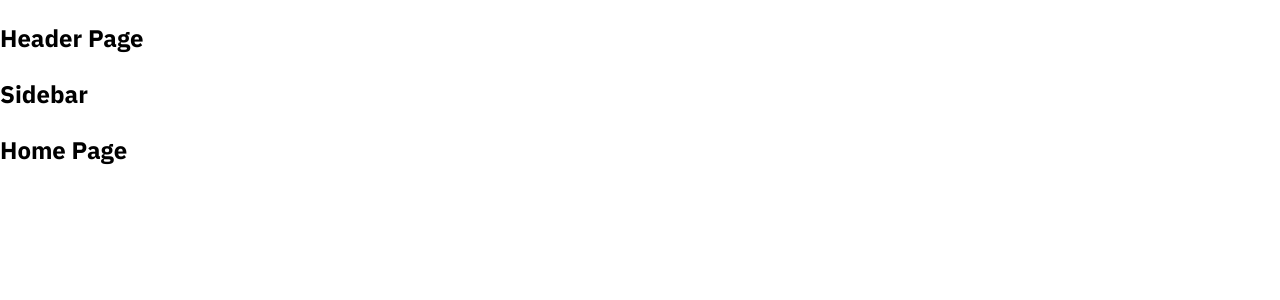
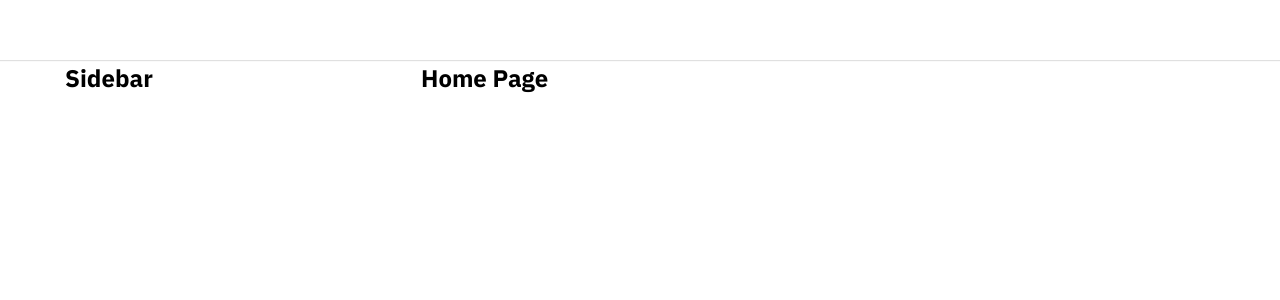
Before and after one commit to NguyenDuyHanh/tiktok-clone, a React (Create React App) app: page / in a window 1280 px wide. Shown: the top 300 px of the page. Built offline with nearby package versions, Linux system fonts and the light colour scheme.

Commit message:
Dựng khung Layout mặc định

```diff
--- a/package.json
+++ b/package.json
@@ -3,6 +3,7 @@
   "version": "0.1.0",
   "private": true,
   "dependencies": {
+    "classnames": "^2.5.1",
     "cra-template": "1.2.0",
     "normalize.css": "^8.0.1",
     "react": "^18.3.1",
--- a/src/components/GlobalStyles/GlobalStyles.scss
+++ b/src/components/GlobalStyles/GlobalStyles.scss
@@ -3,9 +3,15 @@
 
 :root {
     --primary: #fe2c55;
+
+    // default layout
+    --default-layout-header-height: 60px;
+    --default-layout-width: 1150px;
 }
 
 * {
+    margin: 0;
+    padding: 0;
     box-sizing: border-box;
 }
 
--- /dev/null
+++ b/src/components/Layout/DefaultLayout/DefaultLayout.module.scss
@@ -0,0 +1,15 @@
+.wrapper {
+    display: flex;
+    flex-direction: column;
+    align-items: center;
+}
+
+.container {
+    width: var(--default-layout-width);
+    display: flex;
+}
+
+.content {
+    flex: 1;
+    min-height: 1000px;
+}
--- /dev/null
+++ b/src/components/Layout/DefaultLayout/Sidebar/Sidebar.module.scss
@@ -0,0 +1,3 @@
+.wrapper {
+    width: 356px;
+}
--- a/src/components/Layout/DefaultLayout/Sidebar/index.js
+++ b/src/components/Layout/DefaultLayout/Sidebar/index.js
@@ -1,5 +1,13 @@
+import classNames from 'classnames/bind';
+import styles from './Sidebar.module.scss';
+
+const cx = classNames.bind(styles);
 function Sidebar() {
-    return <h2>Sidebar</h2>;
+    return (
+        <aside className={cx('wrapper')}>
+            <h2>Sidebar</h2>
+        </aside>
+    );
 }
 
 export default Sidebar;
--- a/src/components/Layout/DefaultLayout/index.js
+++ b/src/components/Layout/DefaultLayout/index.js
@@ -1,13 +1,17 @@
+import classNames from 'classnames/bind';
+import styles from './DefaultLayout.module.scss';
 import Header from '~/components/Layout/components/Header';
 import Sidebar from './Sidebar';
 
+const cx = classNames.bind(styles);
+
 function DefaultLayout({ children }) {
     return (
-        <div>
+        <div className={cx('wrapper')}>
             <Header />
-            <div className="container">
+            <div className={cx('container')}>
                 <Sidebar />
-                <div className="content">{children}</div>
+                <div className={cx('content')}>{children}</div>
             </div>
         </div>
     );
--- a/src/components/Layout/HeaderOnly/index.js
+++ b/src/components/Layout/HeaderOnly/index.js
@@ -1,6 +1,6 @@
 import Header from '~/components/Layout/components/Header';
 
-function DefaultLayout({ children }) {
+function HeaderOnly({ children }) {
     return (
         <div>
             <Header />
@@ -11,4 +11,4 @@
     );
 }
 
-export default DefaultLayout;
+export default HeaderOnly;
--- /dev/null
+++ b/src/components/Layout/components/Header/Header.module.scss
@@ -0,0 +1,12 @@
+.wrapper {
+    width: 100%;
+    height: var(--default-layout-header-height);
+    box-shadow: 0px 1px 1px rgb(0 0 0 / 12%);
+    display: flex;
+    justify-content: center;
+}
+
+.inner {
+    height: 100%;
+    width: var(--default-layout-width);
+}
--- a/src/components/Layout/components/Header/index.js
+++ b/src/components/Layout/components/Header/index.js
@@ -1,5 +1,14 @@
+import classNames from 'classnames/bind';
+import styles from './Header.module.scss';
+
+const cx = classNames.bind(styles);
+
 function Header() {
-    return <h2>Header Page</h2>;
+    return (
+        <header className={cx('wrapper')}>
+            <div className={cx('inner')}></div>
+        </header>
+    );
 }
 
 export default Header;
```
Also changed, not shown: 1 other file (tests, documents, lock files or other folders).
